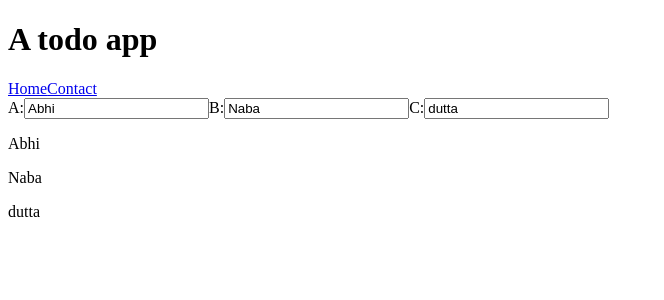
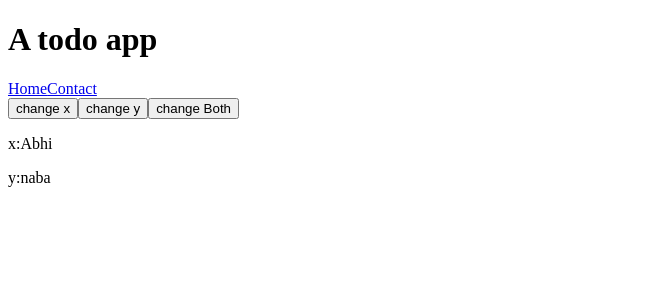
Before and after one commit to abhinabadutta2019/toDoList-react, a React (Create React App) app: page / in a window 1280 px wide. Shown: the top 300 px of the page, without its empty margins (0-664 px from the left). Built offline with nearby package versions, Linux system fonts and the light colour scheme.

Commit message:
object basic syntax..

```diff
--- a/src/Home.js
+++ b/src/Home.js
@@ -1,50 +1,28 @@
 import { useState } from "react";
 
 const Home = () => {
-  const [object, setObject] = useState({ a: "Abhi", b: "Naba", c: "dutta" });
-
+  const [value, setValue] = useState({ x: "Abhi", y: "naba" });
   //
-  const eventHandlerA = (e) => {
-    console.log([e.target.name]);
+  const eventHandlerX = () => {
     //
-    setObject({
-      ...object,
-      [e.target.name]: e.target.value,
-      // a: e.target.value
-    });
+    setValue({ ...value, x: "Addd" });
   };
-
-  // //
-  // const eventHandlerB = (e) => {
-  //   setObject({ ...object, b: e.target.value });
-  // };
-  // //
-  // const eventHandlerC = (e) => {
-  //   setObject({ ...object, c: e.target.value });
-  //   // console.log("Hi");
-  // };
+  //
+  const eventHandlerY = () => {
+    setValue({ ...value, y: "vdddd" });
+  };
+  //
+  const eventHandlerBoth = () => {
+    setValue({ y: "xxxx", x: "yyyy" });
+  };
   //
   return (
     <>
-      <label>
-        A:
-        <input name="a" value={object.a} onChange={eventHandlerA} />
-      </label>
-      <label>
-        B:
-        {/* <input value={object.b} onChange={eventHandlerB} /> */}
-        <input name="b" value={object.b} onChange={eventHandlerA} />
-      </label>
-      <label>
-        C:
-        {/* <input value={object.c} onChange={eventHandlerC} /> */}
-        <input name="c" value={object.c} onChange={eventHandlerA} />
-      </label>
-
-      {/*  */}
-      <p>{object.a}</p>
-      <p>{object.b}</p>
-      <p>{object.c}</p>
+      <button onClick={eventHandlerX}>change x</button>
+      <button onClick={eventHandlerY}>change y</button>
+      <button onClick={eventHandlerBoth}>change Both</button>
+      <p>x:{value.x}</p>
+      <p>y:{value.y}</p>
     </>
   );
 };
```
